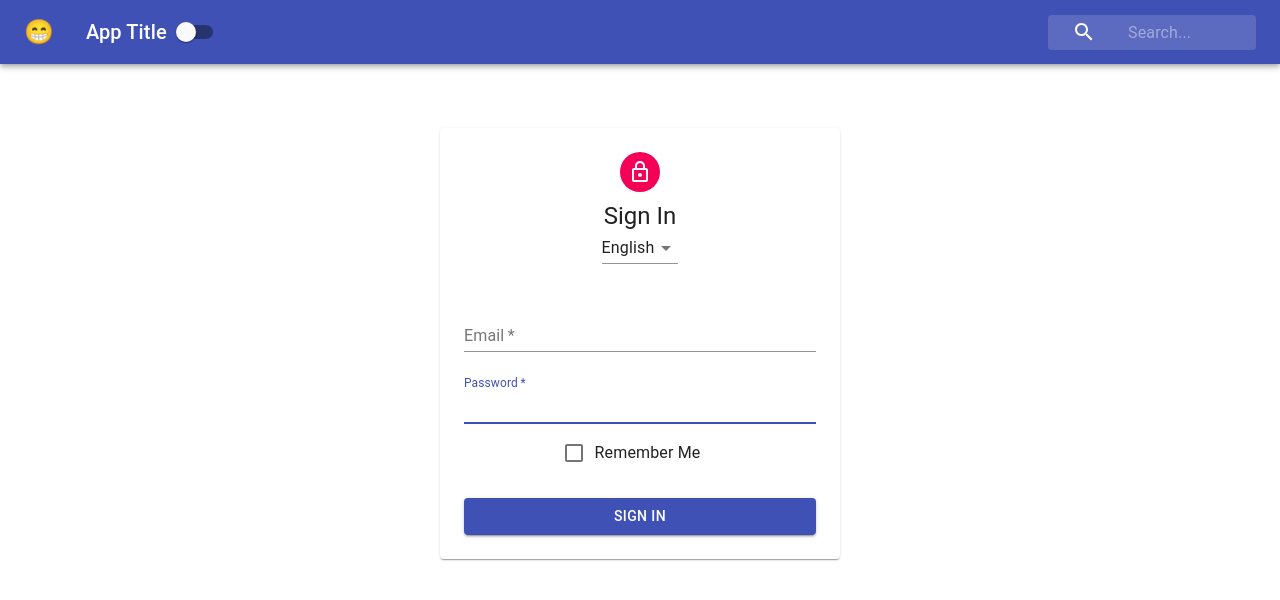
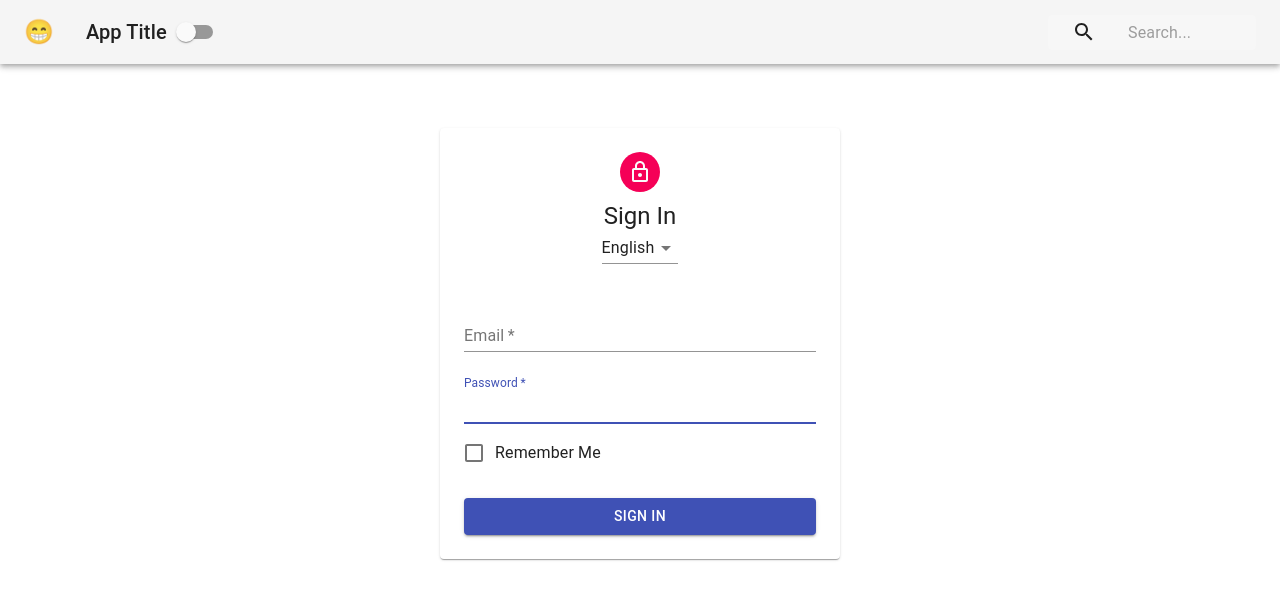
Before and after one commit to Dhrunit/contextapidemo, a React (Create React App) app: page / in a window 1280 px wide. Shown: the top 600 px of the page. Built offline with nearby package versions, Linux system fonts and the light colour scheme.

Commit message:
Used the context isDarkMode

```diff
--- a/src/App.js
+++ b/src/App.js
@@ -7,12 +7,10 @@
 function App() {
 	return (
 		<ThemeProvider>
-			<div className='App'>
-				<PageContent>
-					<Navbar />
-					<Form />
-				</PageContent>
-			</div>
+			<PageContent>
+				<Navbar />
+				<Form />
+			</PageContent>
 		</ThemeProvider>
 	);
 }
--- a/src/Navbar.js
+++ b/src/Navbar.js
@@ -8,13 +8,18 @@
 import Switch from '@material-ui/core/Switch';
 import { withStyles } from '@material-ui/core/styles';
 import styles from './styles/NavbarStyles';
+import { ThemeContext } from './contexts/ThemeContext';
 
 class Navbar extends Component {
+	static contextType = ThemeContext;
 	render() {
+		const { isDarkMode } = this.context;
 		const { classes } = this.props;
 		return (
 			<div className={classes.root}>
-				<AppBar position='static' color='primary'>
+				<AppBar
+					position='static'
+					color={isDarkMode ? 'default' : 'primary'}>
 					<Toolbar>
 						<IconButton
 							className={classes.menuButton}
--- a/src/PageContent.js
+++ b/src/PageContent.js
@@ -1,9 +1,11 @@
 import React, { Component } from 'react';
-
+import { ThemeContext } from './contexts/ThemeContext';
 class PageContent extends Component {
+	static contextType = ThemeContext;
 	render() {
+		const { isDarkMode } = this.context;
 		const styles = {
-			backgroundColor: 'white',
+			backgroundColor: isDarkMode ? 'blue' : 'white',
 			height: '100vh',
 			width: '100vw',
 		};
```
